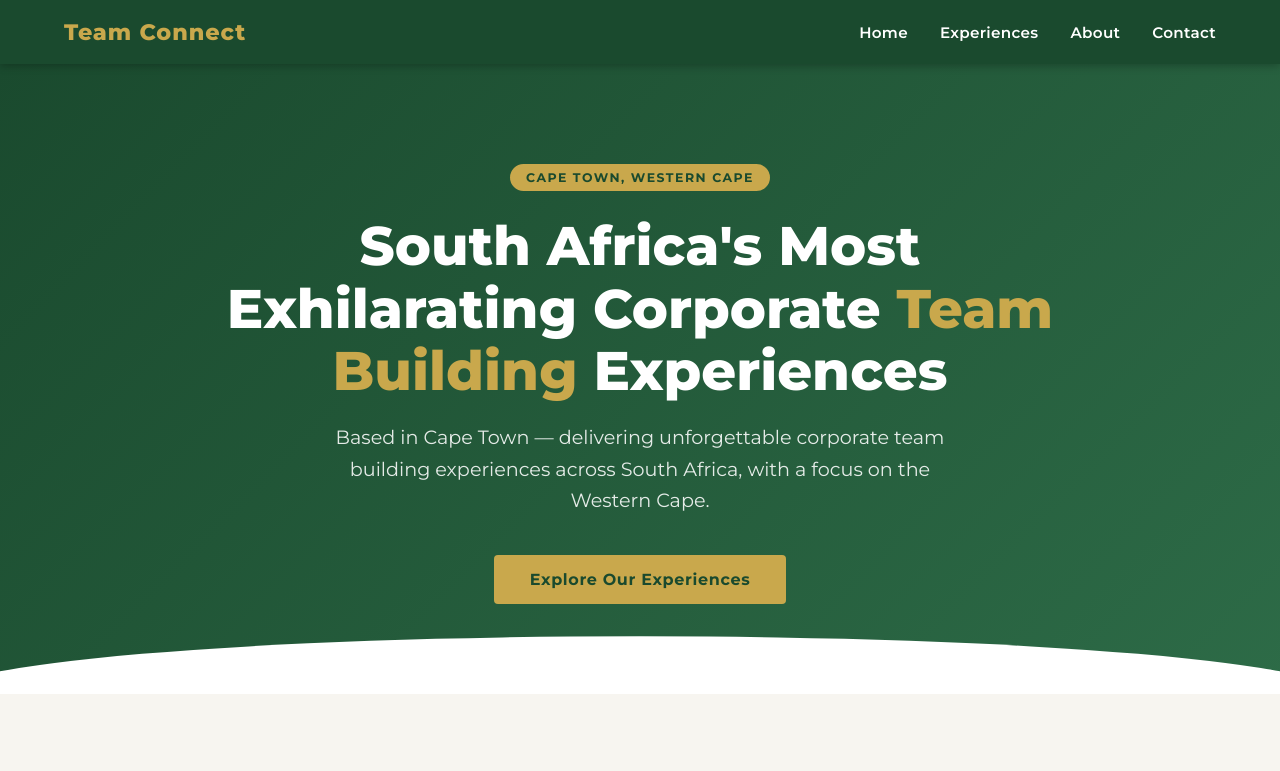
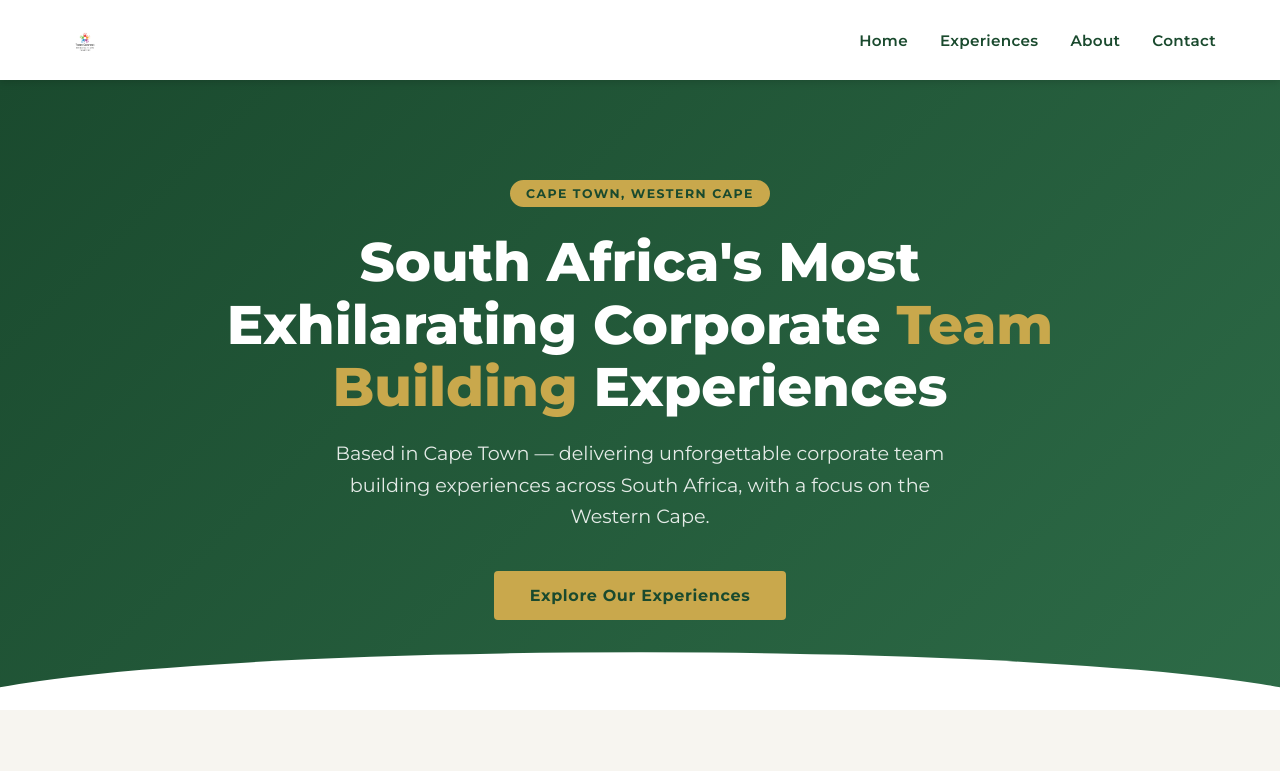
Before and after one commit to Heinwan2211/Teamconnect-website, a plain HTML site: page index.html in a window 1280 px wide. Shown: the top 771 px of the page. Drawn offline with Linux system fonts and the light colour scheme.

Commit message:
Add logo to navigation on all pages
Replace text logo with Team Connect logo image across all four pages.
White navbar background with green nav links for contrast.

Co-Authored-By: Paperclip <noreply@paperclip.ing>

```diff
--- a/index.html
+++ b/index.html
@@ -39,20 +39,22 @@
       position: sticky;
       top: 0;
       z-index: 100;
-      background: var(--green);
+      background: #ffffff;
       padding: 0 5%;
       display: flex;
       align-items: center;
       justify-content: space-between;
-      height: 64px;
-      box-shadow: 0 2px 8px rgba(0,0,0,0.25);
+      height: 80px;
+      box-shadow: 0 2px 8px rgba(0,0,0,0.15);
     }
 
     .nav-logo {
-      font-size: 1.4rem;
-      font-weight: 800;
-      color: var(--gold);
-      letter-spacing: 0.04em;
+      display: flex;
+      align-items: center;
+    }
+
+    .nav-logo img {
+      display: block;
     }
 
     .nav-links {
@@ -62,7 +64,7 @@
     }
 
     .nav-links a {
-      color: var(--white);
+      color: var(--green);
       font-weight: 600;
       font-size: 0.95rem;
       letter-spacing: 0.02em;
@@ -88,7 +90,7 @@
       display: block;
       width: 26px;
       height: 3px;
-      background: var(--white);
+      background: var(--green);
       border-radius: 2px;
       transition: all 0.3s;
     }
@@ -101,7 +103,7 @@
       .nav-links {
         display: none;
         position: absolute;
-        top: 64px;
+        top: 80px;
         left: 0;
         right: 0;
         background: var(--green);
@@ -399,7 +401,7 @@
 
   <!-- NAVIGATION -->
   <nav>
-    <a class="nav-logo" href="#" aria-label="Team Connect home">Team Connect</a>
+    <a class="nav-logo" href="index.html" aria-label="Team Connect home"><img src="images/Team_connect_logo.png" alt="Team Connect — Bringing Teams Together" height="60"></a>
     <button class="nav-toggle" aria-label="Toggle navigation menu" aria-expanded="false" id="navToggle">
       <span></span><span></span><span></span>
     </button>
```
Also changed, not shown: about.html (+13 -11 lines), contact.html (+13 -11 lines), experiences.html (+13 -11 lines).
